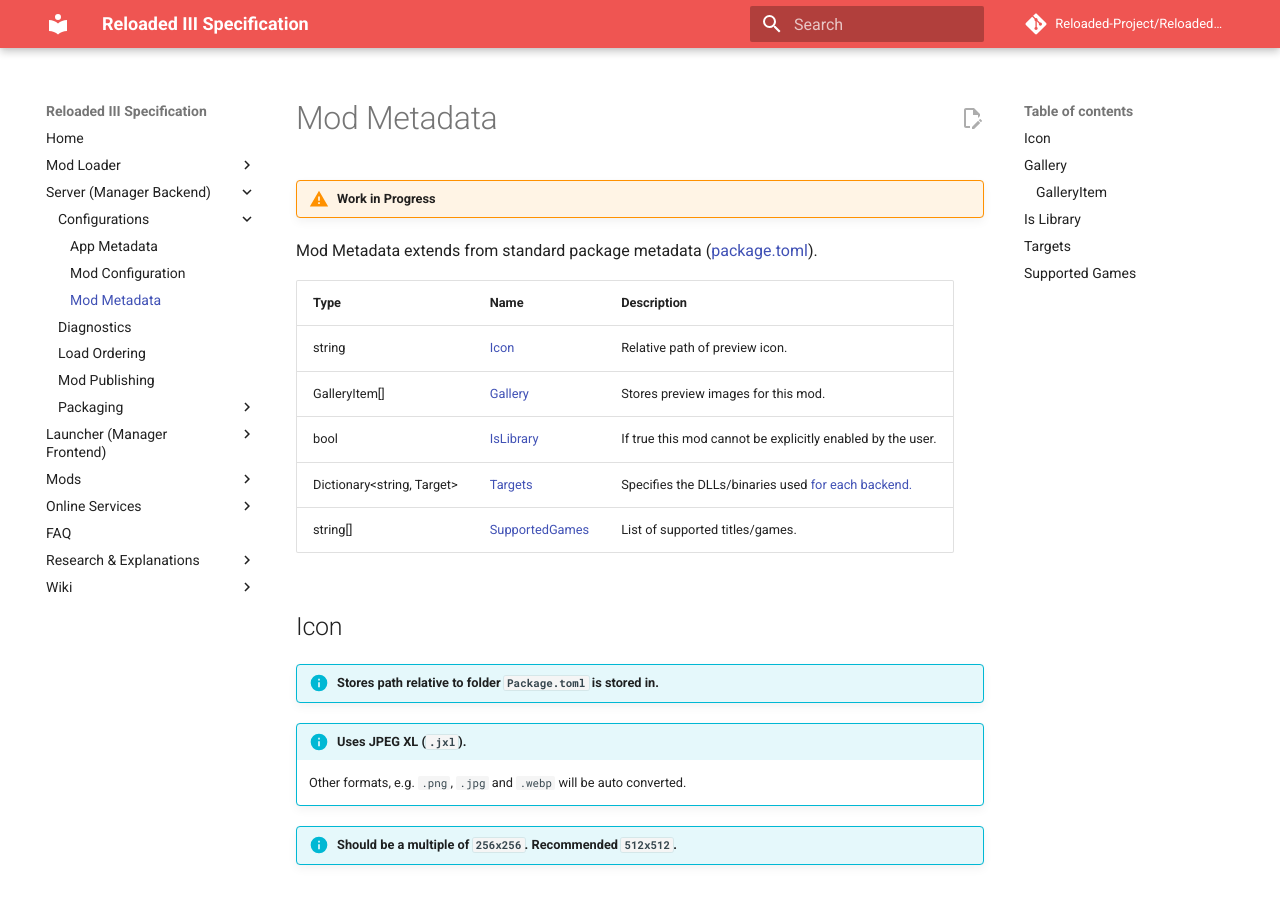
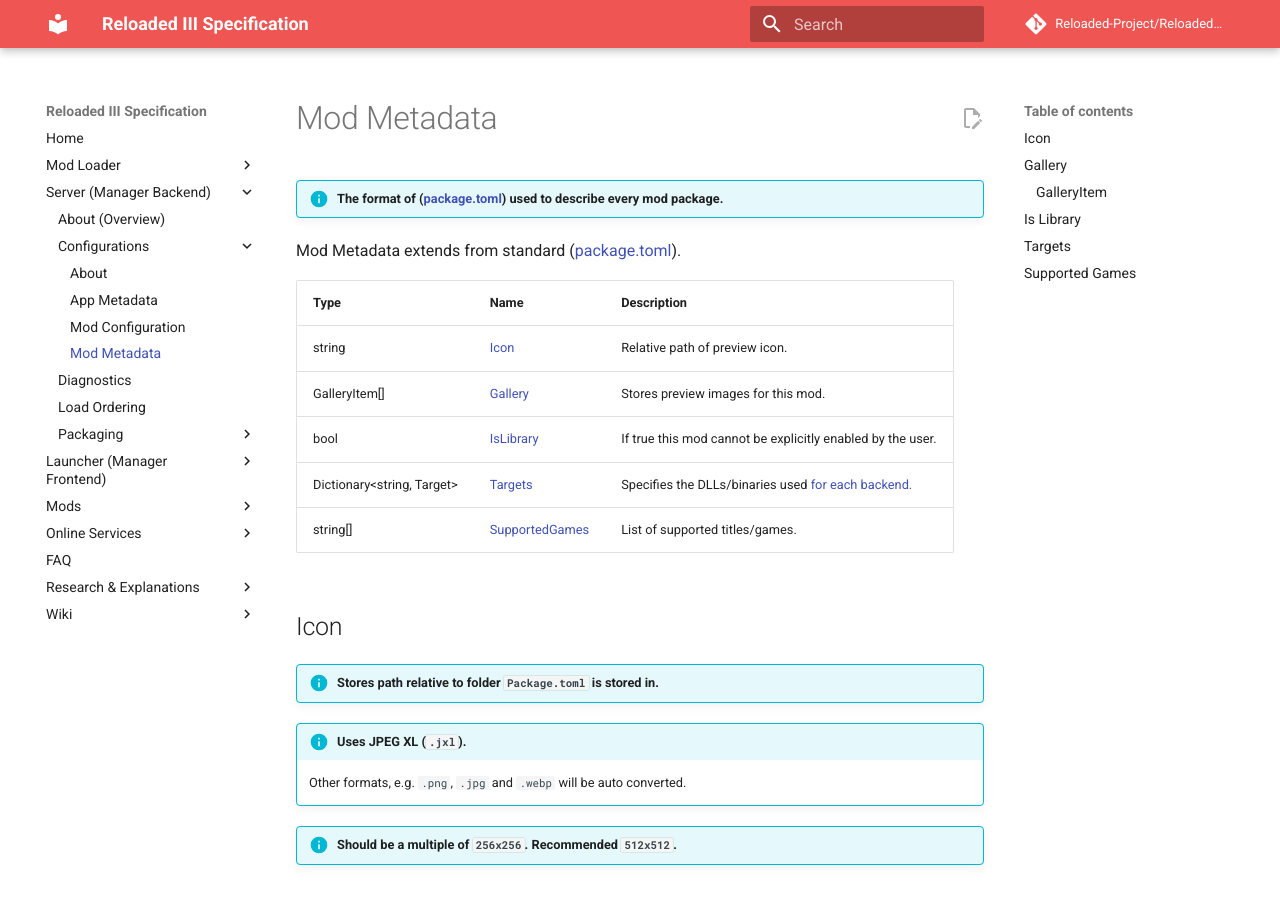
Before and after one commit to Reloaded-Project/Reloaded-III, an MkDocs documentation site: the page built from docs/Server/Configurations/Mod-Metadata.md, in a window 1280 px wide and 900 px high. Built offline with MkDocs 1.6.1 and Material for MkDocs 9.7.7, drawn with Linux system fonts in a browser that asks for light colours; comment, search, counter and statistics services are not loaded.

Commit message:
Added: A secondary 'About' page for Manager Backend

```diff
--- a/docs/Server/Configurations/Mod-Metadata.md
+++ b/docs/Server/Configurations/Mod-Metadata.md
@@ -1,8 +1,8 @@
 # Mod Metadata
 
-!!! warning "Work in Progress"
+!!! info "The format of ([package.toml][package-toml]) used to describe every mod package."
 
-Mod Metadata extends from standard package metadata ([package.toml][package-toml]).
+Mod Metadata extends from standard ([package.toml][package-toml]).
 
 | Type                             | Name                               | Description                                                   |
 | -------------------------------- | ---------------------------------- | ------------------------------------------------------------- |
--- a/mkdocs.yml
+++ b/mkdocs.yml
@@ -79,16 +79,18 @@
       - Other: Loader/Platforms/Other.md
       - Windows: Loader/Platforms/Windows.md
   - Server (Manager Backend):
+    - About (Overview): Server/About.md
     - Configurations:
+      - About: Server/Configurations/About.md
       - App Metadata: Server/Configurations/App-Metadata.md
       - Mod Configuration: Server/Configurations/Mod-Configurations.md
       - Mod Metadata: Server/Configurations/Mod-Metadata.md
     - Diagnostics: Server/Diagnostics.md
     - Load Ordering: Server/Load-Ordering.md
-    - Mod Publishing: Server/Mod-Publishing.md
     - Packaging:
       - About: Server/Packaging/About.md
       - Package Metadata: Server/Packaging/Package-Metadata.md
+      - Publishing Packages: Server/Packaging/Publishing-Packages.md
   - Launcher (Manager Frontend):
     - Best Practices: Launcher/Best-Practices.md
   - Mods:
```
Also changed, not shown: docs/Loader/About.md (+7 -0 lines), docs/Loader/Backends/Native.md (+1 -1 lines), docs/Server/About.md (added, +23 -0 lines), docs/Server/Configurations/About.md (added, +21 -0 lines), docs/Server/Mod-Publishing.md (deleted), docs/Server/Packaging/Publishing-Packages.md (added).
